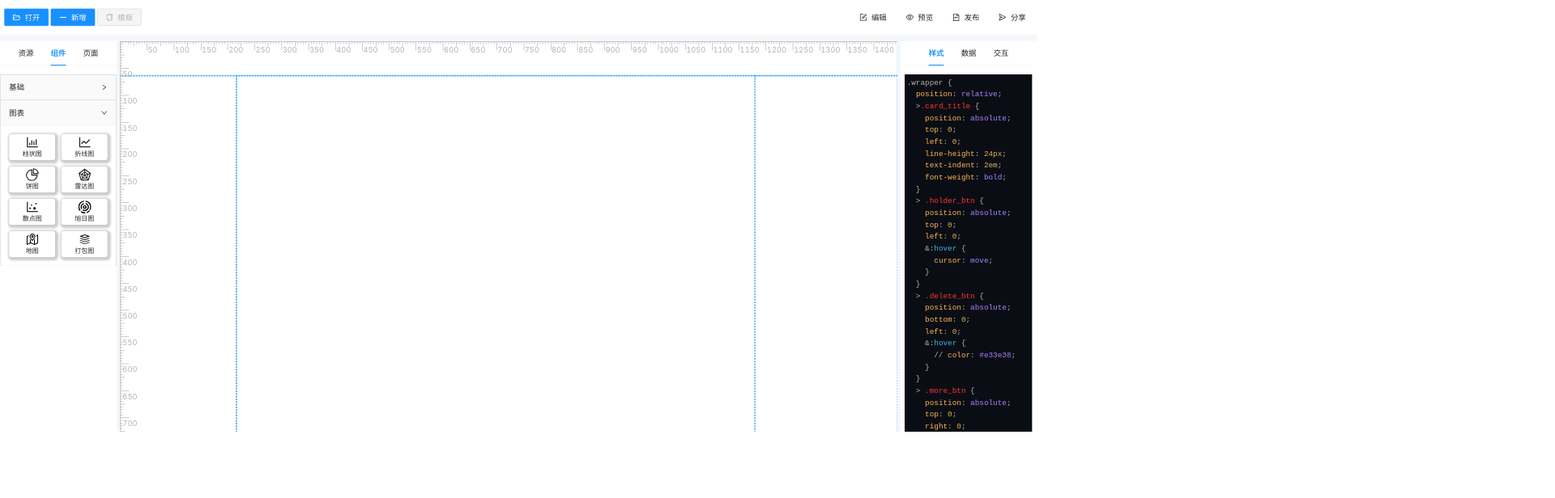
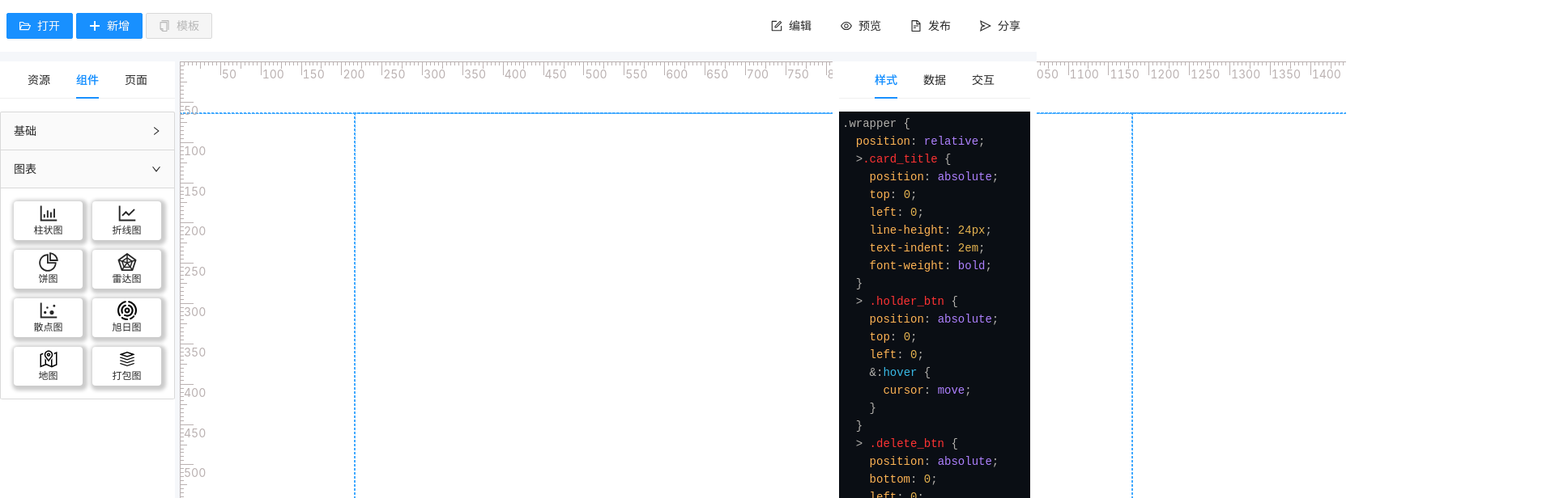
Before and after one commit to czf2015/quad, a React (Vite) app: page / in a window 1280 px wide. Shown: the top 616 px of the page at 81% size, 1920 px wide, since content can reach past the window. Built offline with nearby package versions, Linux system fonts and the light colour scheme.

Commit message:
完善数据结构

```diff
--- a/src/layouts/Default/index.tsx
+++ b/src/layouts/Default/index.tsx
@@ -4,10 +4,10 @@ import { useResponsive } from '@/hooks'
 import styles from './index.module.less'
 
 export default ({ slots: { header, main, footer }, zoom }) => {
-  const ref = useResponsive({ width: 1920, height: 1080 }, false)
+  // const ref = useResponsive({ width: 1920, height: 1080 }, false)
 
   return (
-    <div className={styles.layout} ref={ref}>
+    <div className={styles.layout}/*  ref={ref} */>
       <div className={styles.header}>{header}</div>
       <div className={styles.main}>
         <div className={styles.left}>{main.left}</div>
```
